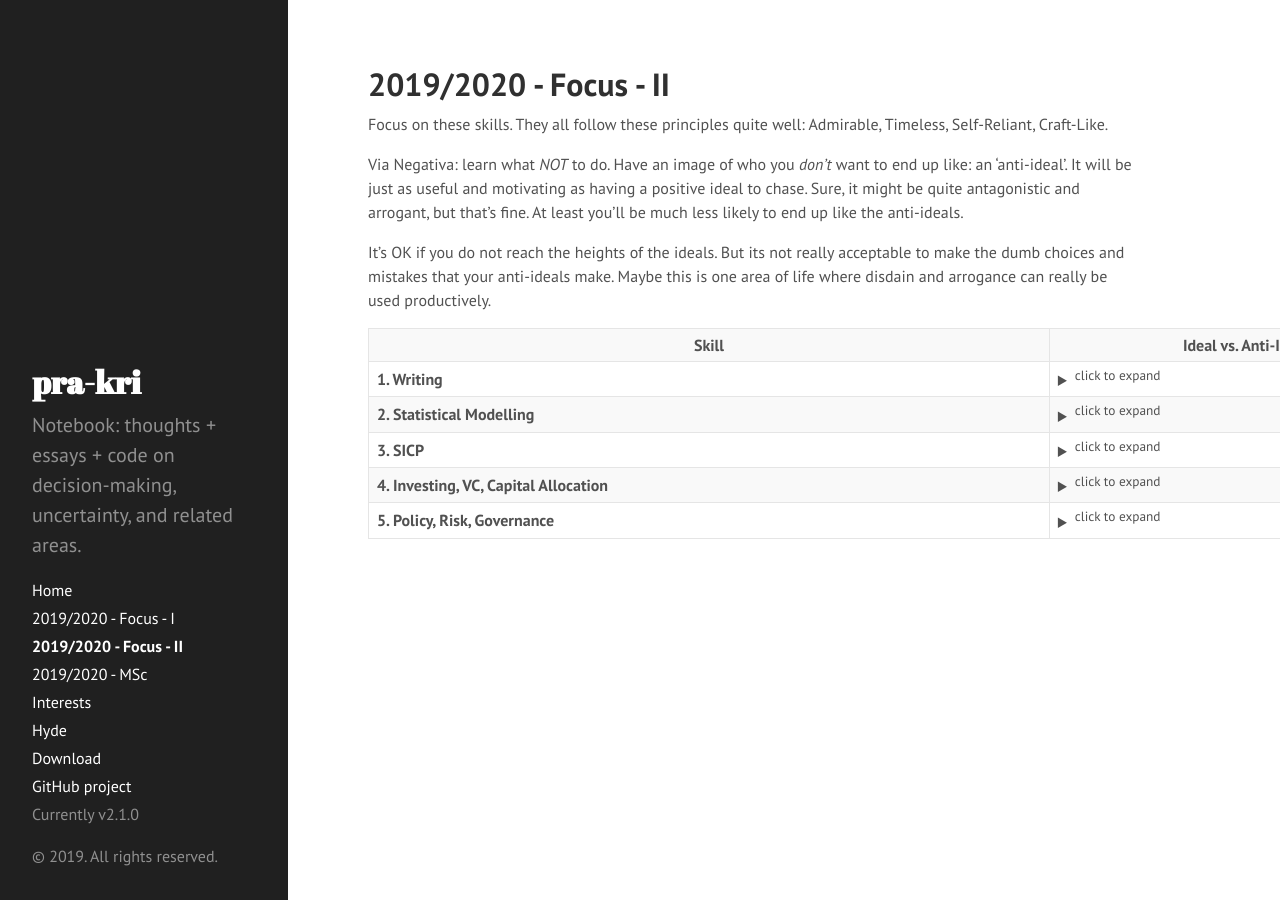
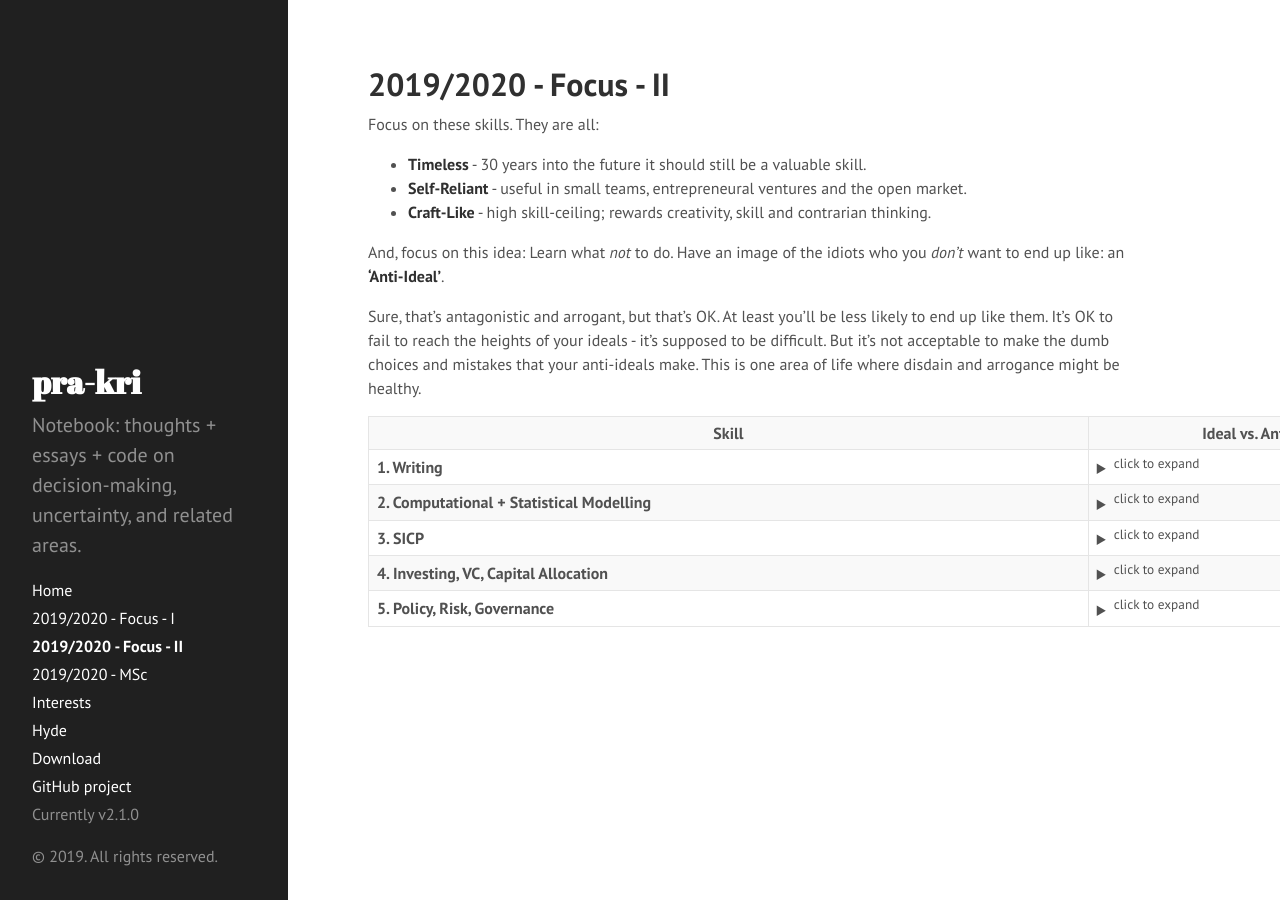
Before and after one commit to pra-kri/pra-kri.github.io, a Jekyll site: the page built from 2019to2020_focus_part2.md, in a window 1280 px wide. Built offline with Jekyll 4.4.1, drawn with Linux system fonts in a browser that asks for light colours; Markdown is read by kramdown in place of the engine named in the settings; some of the changed text lies outside the part shown.

Commit message:
Update 2019to2020_focus_part2.md

```diff
--- a/2019to2020_focus_part2.md
+++ b/2019to2020_focus_part2.md
@@ -3,11 +3,14 @@ layout: page
 title: 2019/2020 - Focus - II
 ---
 
-Focus on these skills. They all follow these principles quite well: Admirable, Timeless, Self-Reliant, Craft-Like.
+Focus on these skills. They are all:
+* **Timeless** - 30 years into the future it should still be a valuable skill.
+* **Self-Reliant** - useful in small teams, entrepreneural ventures and the open market.
+* **Craft-Like** - high skill-ceiling; rewards creativity, skill and contrarian thinking.
 
-Via Negativa: learn what *NOT* to do. Have an image of who you *don't* want to end up like: an 'anti-ideal'. It will be just as useful and motivating as having a positive ideal to chase. Sure, it might be quite antagonistic and arrogant, but that's fine. At least you'll be much less likely to end up like the anti-ideals.
+And, focus on this idea: Learn what *not* to do. Have an image of the idiots who you *don't* want to end up like: an **'Anti-Ideal'**.
 
-It's OK if you do not reach the heights of the ideals. But its not really acceptable to make the dumb choices and mistakes that your anti-ideals make. Maybe this is one area of life where disdain and arrogance can really be used productively.
+Sure, that's antagonistic and arrogant, but that's OK. At least you'll be less likely to end up like them. It's OK to fail to reach the heights of your ideals - it's supposed to be difficult. But it's not acceptable to make the dumb choices and mistakes that your anti-ideals make. This is one area of life where disdain and arrogance might be healthy.
 
 
 <table style="width:140%">
@@ -18,44 +21,39 @@ It's OK if you do not reach the heights of the ideals. But its not really accept
   <tr>
     <td><b>1. Writing</b></td>
     <td> <details><summary><sup>click to expand</sup></summary>
-      <b> Ideal: </b> Become a skilled writer with clarity, depth and idiosyncracy. Cut through the useless noise; get to the central ideas. Write essays. Explore interesting, important and sometimes controversial topics. Have interesting, well-developed opinions. To be honest, this skill is less about writing itself, and more about clarity of thought. Erudition and ownership of your own opinions: that's the target.
+      <b> Ideal: </b> Become a skilled writer with clarity, depth and idiosyncracy. Cut through the useless noise; get to the central ideas. Write essays. Explore interesting, important and controversial topics. Actually have interesting, well-developed opinions and convictions. To be honest, you should care less about writing itself, but more about clarity of thought. Erudition and ownership of your own opinions: that's the target. Writing is just a way to practice this.
       <br>
-      <b> Anti-Ideal: </b> Don't be one of those idiots who have nothing interesting to say. The types who can't write or think well, and fill their words with empty fluff. Maybe it's because they have nothing of value to say. Maybe they have underdeveloped opinions and just think what they're told to think - <i>'useful idiots'</i>. No individuality in their perspective whatsoever. Intellectual sheep who conform.
-      <br>
-      <b> Main resources:</b> .
+      <b> Anti-Ideal: </b> Don't be one of those idiots who have nothing interesting to say: the types who can't write or think well, and fill their words with empty fluff. Maybe they have underdeveloped opinions and obediently think what they're told to think - <i>'useful idiots'</i>. No individuality in their perspective whatsoever. Intellectual sheep who conform.
       </details>
     </td>
   </tr>
   <tr>
-    <td><b>2. Statistical Modelling </b></td>
+    <td><b>2. Computational + Statistical Modelling </b></td>
     <td><details><summary><sup>click to expand</sup></summary>
-      <b> Ideal: </b> Build a deep, intuitive understanding of randomness, uncertainty, information and prediction - from a quantitative perspective. Study at the intersection of Probability Theory, Information Theory and Machine Learning. Learn how to apply the techniques effectively in R&D and entrepreneurship: applications that are 'close to the money' or close to useful discoveries.
+      <b> Ideal: </b> Build a deep, intuitive understanding of randomness, uncertainty, information and prediction - from a quantitative and computational perspective. <b>Probability Theory, Information Theory, Machine Learning, Complexity</b>. Focus less on theory, and more on proper application in R&D and entrepreneurship: fields that are 'close to the money'. Practice > Theory.
       <br>
-      <b> Anti-Ideal: </b>Study all the ways that people get tricked and lied to, through deceptive statistics and machine learning models. Find out how both idiots and liars can manipulate decisions through misleading quantitative models.
+      <b> Anti-Ideal: </b>Study all the ways that people get tricked and lied to, by deceptive statistics and machine learning models. Find out how both idiots and liars can manipulate decisions through misleading quantitative models and stupid assumptions.
       <br>
-      <b> Main resources:</b> Probability (H. Pishro-Nik), MSc, Elements of Information Theory, ESL
       </details>
     </td>
   </tr>
   <tr>
     <td><b>3. SICP</b></td>
     <td><details><summary><sup>click to expand</sup></summary>
-      <b> Ideal: </b> Read and master the ideas in 'Structure and Interpretation of Computer Programs'. Learn how to be a 'great hacker'. Learn how to build clean, elegant systems. You don't have to be the best software architect; just remember the value you can add to a team or project if you know how to architect and design a system properly.
+      <b> Ideal: </b> Master the ideas in 'Structure and Interpretation of Computer Programs'. Learn how to be a 'great hacker'. You don't have to be the best software architect; just remember the value you can add to a team or project if you know how to architect and design clean, elegant systems.
       <br>
-      <b> Anti-Ideal: </b>Learn what crappy and mediocre hackers do. Look at all the ways they fail to hide complexity. Look at all the ways you can screw up technical decisions and exponentially slow productivity. Read 'spaghetti code'. Read 'lasagne code'. Read crappy documentation. Read code written by sh**ty developers with no clarity of thought, or inexperienced developers who were rushed. In fact, read your own code and criticise it (harshly)...
+      <b> Anti-Ideal: </b>Learn what crappy and mediocre hackers do. Look at all the ways they fail to hide complexity, and screw up technical decisions to exponentially slow productivity. Read 'spaghetti code'. Read 'lasagne code'. Read crappy documentation. Read code written by sh**ty developers with no clarity of thought, or inexperienced developers who were rushed. In fact, read your own code and criticise it (harshly)...
       <br>
-      <b> Main resources:</b> SICP.
       </details>
     </td>
   </tr>
   <tr>
     <td><b>4. Investing, VC, Capital Allocation</b></td>
     <td><details><summary><sup>click to expand</sup></summary>
-      <b> Ideal: </b> Build a deep understanding of investing. Where should you allocate capital (and time) in a free market? What signals can you use to predict growth and value in companies? Founder quality, fundamental analysis, quant analysis, macro...etc.? Learn from investors in different fields. Value (Buffett, Munger, Klarman...), VC (Paul Graham, Peter Thiel - Zero to One, Tim Ferriss' interviews with a LOT of angel investors), Quant Traders (Taleb, Spitznagel, Thorp, AQR, Winton,...), Global Macro (Dalio, Soros)...etc
+      <b> Ideal: </b> Build a deep understanding of investing. Where should you allocate capital (and time) in a free market? What signals can you use to predict growth and value in companies? Learn from investors in different fields. Value (Buffett, Munger, Klarman...), VC (Paul Graham, Peter Thiel - Zero to One, Tim Ferriss' interviews with a LOT of angel investors), Quant Traders (Taleb, Spitznagel, Thorp, AQR, Winton,...), Global Macro (Dalio, Soros)...etc
       <br>
-      <b> Anti-Ideal: </b>Learn how all the bad investors lose money. How should you *NOT* manage your risk? Find all the ways that mediocre portfolio managers manage their investments. And for startups, learn how to tell when a startup looks crap: what signals should you watch out for? This is useful both from an investing perspective *and* a startup joiner perspective.
+      <b> Anti-Ideal: </b>Learn how all the bad investors lose money. How should you *NOT* manage your risk? Find all the ways that mediocre portfolio managers manage their investments. And for startups, learn how to tell when a startup looks crap: what signals should you watch out for? This might also be useful when deciding on which startup to join.
       <br>
-      <b> Main resources:</b> .
       </details>
     </td>
   </tr>
@@ -64,7 +62,7 @@ It's OK if you do not reach the heights of the ideals. But its not really accept
     <td><details><summary><sup>click to expand</sup></summary>
       <b> Ideal: </b> Study the trade-offs, risks and 2nd order consequences associated with large-scale, centralised decisions in different fields. Be an educated voter and citizen, basically. Political, medical, economic decisions are all important. Epistemic humility and awareness of risk might be the key here.
       <br>
-      <b> Anti-Ideal: </b>Don't be like those naive idiots who introduce massive amounts of systemic risk through dumb policies, while thinking they're 'heroic'. Usually done by lefties for some reason... These types of idiots rarely seem to understand systemic risk and 2nd order consequences. They don't seem to grasp the concept of 'trade-off' (or *sacrifice* - as you might call it from an ethical lens). You might occasionally hear them say colourful statements like "Brexit is bad and racist hurr durr 2nd referendum plsss. im so virtuous look at me". And then if you ask them why they think the EU is so great, they might start stuttering nervously about marginal economic benefits that the EU brings, and claim that everyone who voted for Brexit is clearly racist and unintelligent. And the whole time they think they're smart and virtuous. Cowards. Willing to sell sovereignity for some money. Maybe these morons would sell sovereignity, border-control and regulatory power to the US, if they offerred us an extra 6% extra GDP? 'hurr durr the economy'. I've found that these are also the same idiots who may occasionally mention phrases like "but that wasn't real communism maaaaan" or "hurr durr pay gap womens are still oppressed by the patriarchy" without looking at any issues and statistics in depth. Cowards who tend to sell liberty for comfort. <br>
+      <b> Anti-Ideal: </b>Don't be like those naive idiots who introduce massive amounts of systemic risk through dumb policies. Usually done by lefties for some reason... These types of idiots rarely seem to understand systemic risk and 2nd order consequences. They don't seem to grasp the concept of 'trade-off' (or *sacrifice* - as you might call it from an ethical lens). You might occasionally hear them say colourful statements like "Brexit is bad and racist hurr durr 2nd referendum plsss. im so virtuous look at me". And then if you ask them why they think the EU is so great, they might start stuttering nervously about marginal economic benefits that the EU brings, and claim that everyone who voted for Brexit is clearly racist and unintelligent. And the whole time they think they're smart and virtuous. Cowards. Willing to sell sovereignity for some money. Maybe these morons would sell sovereignity, border-control and regulatory power to the US, if they offerred us an extra 6% extra GDP? 'hurr durr the economy'. I've found that these are also the same idiots who may occasionally mention phrases like "but that wasn't real communism maaaaan" or "hurr durr pay gap! womens are still oppressed by the patriarchy" without looking at any issues and statistics in depth. Cowards who tend to sell liberty for comfort. <br><br>
       'Oh the Gulags? Oh the Nazi concentration camps? Systemic risk? Corruption? Genocide? Totalitarianism? Naaaa duuuude, those things will *never* happen here. That's why I voted for more government power - because I'm so generous and I care about the oppressed. Big daddy gov will protect us all' - said the sheep who sold freedom for comfort, moments before being sent to a gulag.
       <br>
       <b> Main resources:</b> .
```
